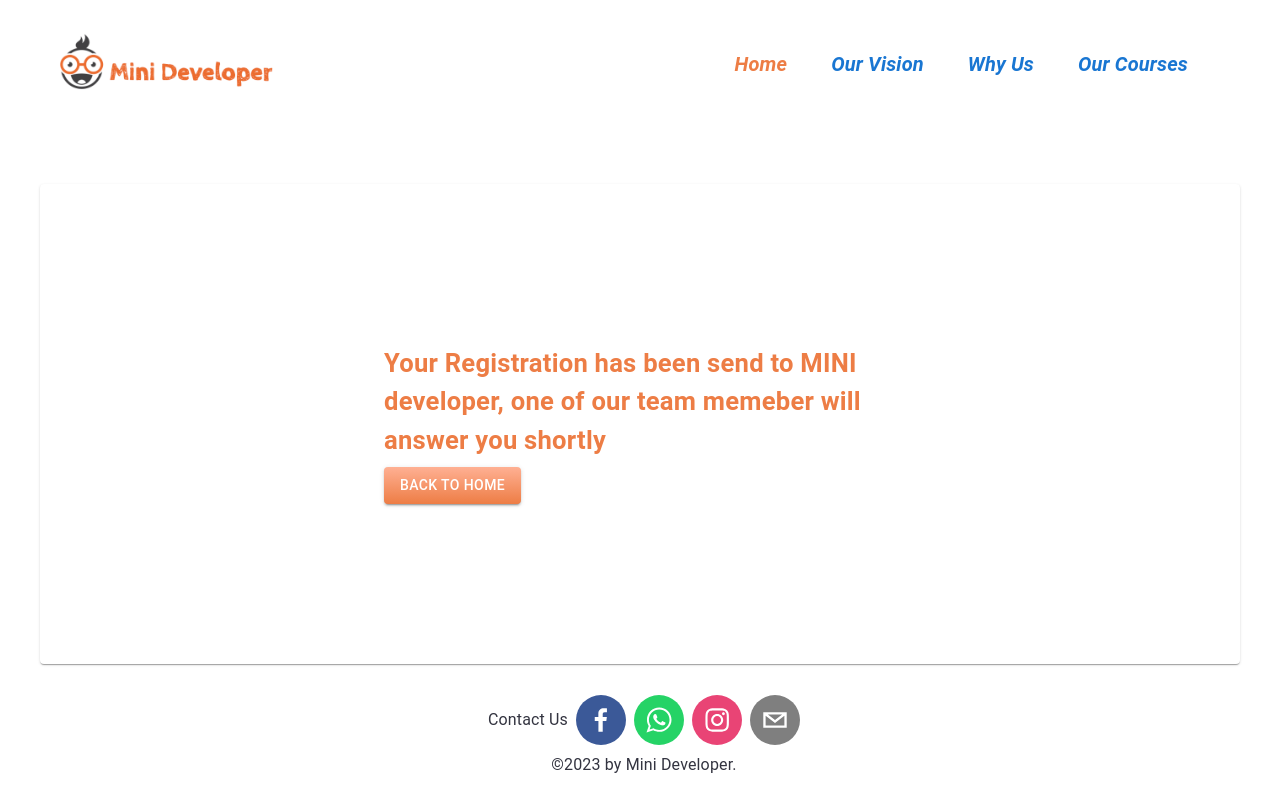
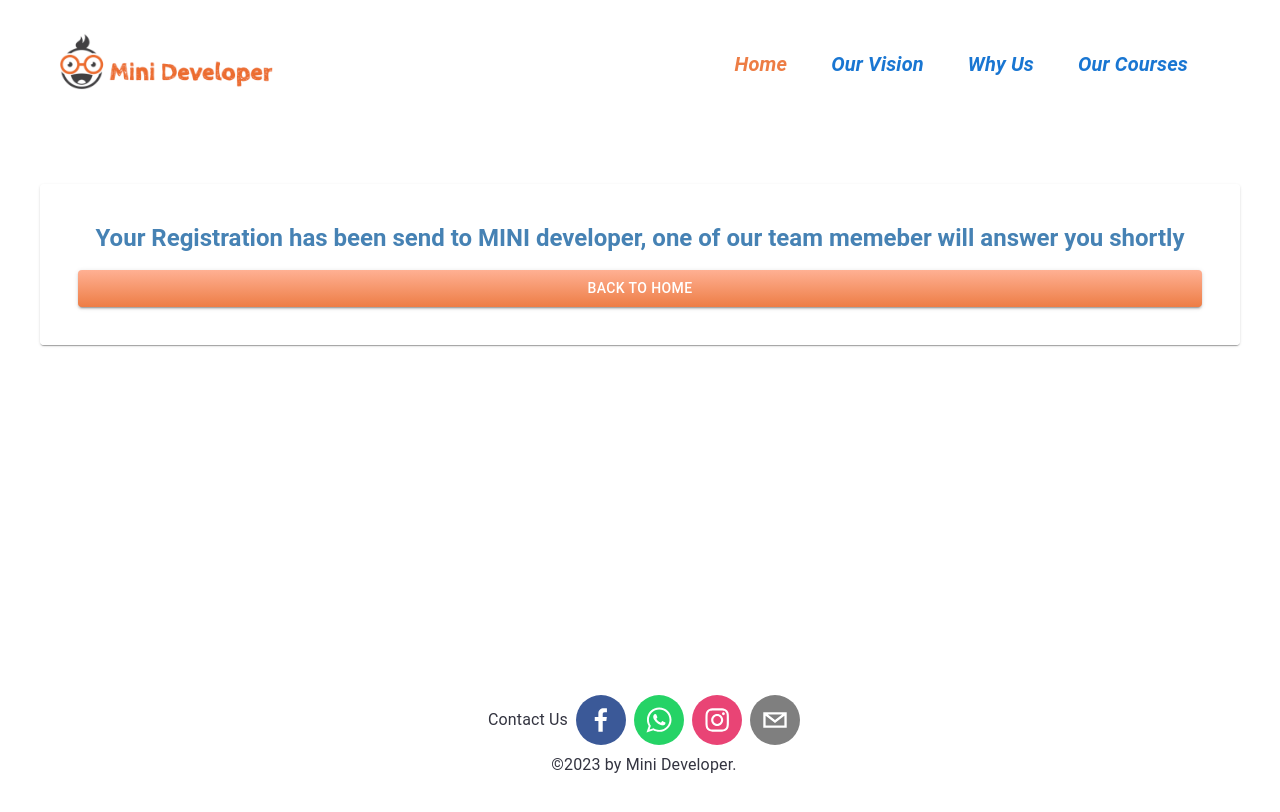
Before and after one commit to hebaarafat159/mini-developer-client, a React (Create React App) app: page /confirmation in a window 1280 px wide. Shown: the top 812 px of the page. Built offline with nearby package versions, Linux system fonts and the light colour scheme.

Commit message:
update confirmation page

```diff
--- a/src/pages/ConfirmationPage.js
+++ b/src/pages/ConfirmationPage.js
@@ -4,10 +4,9 @@ import { Stack, Typography, Button, Card } from '@mui/material'
 
 export default function ConfirmationPage() {
     return (
-        <Card className={cssStyle.page}>
-            <Stack spacing={1} className={cssStyle.register_form_component} >
-
-                <Typography style={{ fontWeight: 'bold', fontSize: '2vw', color: '#ed7d45' }} >Your Registration has been send to MINI developer, one of our team memeber will answer you shortly </Typography>
+        <Card className='recent-blogs d-block'>
+            <Stack direction="column" spacing={2} sx={{ justifyContent: 'center', background: 'white', padding: '3vw' }} >
+                <Typography component="h3" variant='h5' style={{ color: '#4682b4', textAlign: 'center', fontWeight: 'bold' }}>Your Registration has been send to MINI developer, one of our team memeber will answer you shortly </Typography>
                 <Button variant="contained"
                     className={cssStyle.orage_btn}
                     LinkComponent={'a'} href={'/'}> Back To Home </Button>
--- a/src/pages/Register.js
+++ b/src/pages/Register.js
@@ -201,11 +201,9 @@ export default function RegisterForm() {
     }
 
     function submit() {
-        // alert(JSON.stringify(requestData));
 
         if (validateForm()) {
             if ((!validator.isEmpty(courseId)) && courseId !== '0') requestData.course = { ...courseObject }
-            alert(JSON.stringify(requestData));
 
             fetch(`${process.env.REACT_APP_URL_APP_PATH}/classrooms/register`,
                 {
```
